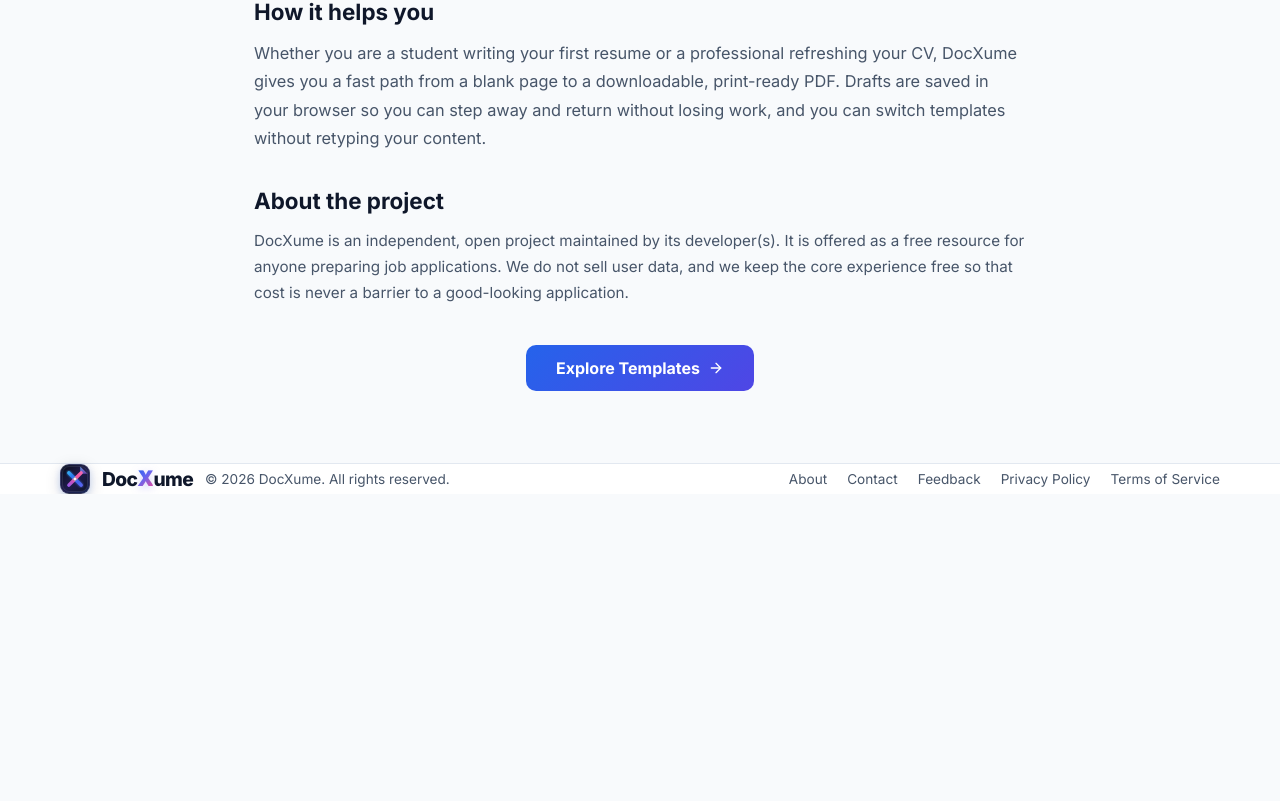
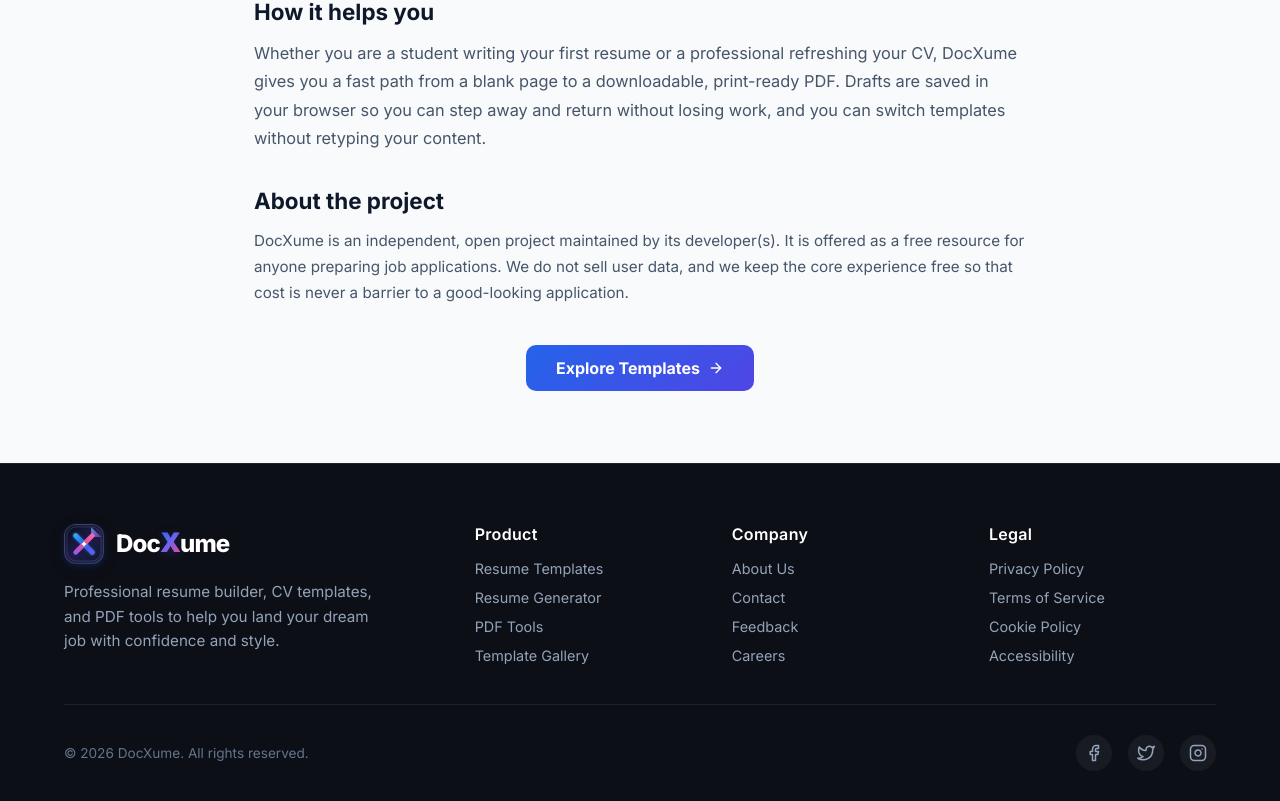
Before and after one commit to Xaid0796/Dusty, a Next.js app: page /about in a window 1280 px wide. Shown: the part 1061-1862 px from the top of the page. Before the commit the page ends 1555 px from the top, so only its background shows below. Built offline with nearby package versions, Linux system fonts and the light colour scheme; a web font is replaced by a local one.

Commit message:
Update shared component changes

```diff
--- a/src/components/shared/Footer.module.css
+++ b/src/components/shared/Footer.module.css
@@ -1,47 +1,143 @@
 .footer {
-  height: var(--footer-height);
-  background-color: #ffffff;
-  border-top: 1px solid var(--border-color);
-  display: flex;
-  align-items: center;
+  background-color: #0d0f17;
+  color: #94a3b8;
+  padding: 60px 0 30px;
+  border-top: 1px solid rgba(255, 255, 255, 0.08);
+  font-size: 0.9rem;
   margin-top: auto;
-  font-size: 0.85rem;
-  color: var(--text-secondary);
 }
 
 .container {
-  display: flex;
-  align-items: center;
-  justify-content: space-between;
   max-width: 1200px;
   margin: 0 auto;
-  padding: 0 20px;
-  width: 100%;
+  padding: 0 24px;
 }
 
-.links {
+.topSection {
+  display: grid;
+  grid-template-columns: 1.5fr 3fr;
+  gap: 40px;
+  padding-bottom: 40px;
+}
+
+.brandCol {
   display: flex;
-  gap: 20px;
+  flex-direction: column;
+  gap: 16px;
+}
+
+.logoWrapper {
+  display: inline-flex;
+}
+
+.brandDescription {
+  color: #94a3b8;
+  line-height: 1.6;
+  font-size: 0.95rem;
+  max-width: 320px;
+  margin: 0;
+}
+
+.linksCols {
+  display: grid;
+  grid-template-columns: repeat(3, 1fr);
+  gap: 30px;
+}
+
+.col {
+  display: flex;
+  flex-direction: column;
+  gap: 16px;
+}
+
+.colTitle {
+  color: #ffffff;
+  font-size: 1rem;
+  font-weight: 600;
+  letter-spacing: 0.02em;
+  margin: 0;
+}
+
+.linkList {
+  list-style: none;
+  padding: 0;
+  margin: 0;
+  display: flex;
+  flex-direction: column;
+  gap: 12px;
 }
 
 .link {
+  color: #94a3b8;
+  text-decoration: none;
   transition: color 0.2s ease;
 }
 
 .link:hover {
-  color: var(--primary-color);
+  color: #ffffff;
+}
+
+.bottomBar {
+  display: flex;
+  align-items: center;
+  justify-content: space-between;
+  padding-top: 30px;
+  border-top: 1px solid rgba(255, 255, 255, 0.08);
+  flex-wrap: wrap;
+  gap: 20px;
+}
+
+.copyright {
+  color: #64748b;
+  font-size: 0.85rem;
+  margin: 0;
+}
+
+.socialIcons {
+  display: flex;
+  align-items: center;
+  gap: 16px;
+}
+
+.socialIcon {
+  display: flex;
+  align-items: center;
+  justify-content: center;
+  width: 36px;
+  height: 36px;
+  border-radius: 50%;
+  background-color: rgba(255, 255, 255, 0.05);
+  color: #94a3b8;
+  transition: all 0.2s ease;
+}
+
+.socialIcon:hover {
+  background-color: rgba(255, 255, 255, 0.12);
+  color: #ffffff;
+  transform: translateY(-2px);
+}
+
+@media (max-width: 900px) {
+  .topSection {
+    grid-template-columns: 1fr;
+    gap: 40px;
+  }
+
+  .linksCols {
+    grid-template-columns: repeat(3, 1fr);
+  }
 }
 
 @media (max-width: 600px) {
-  .container {
+  .linksCols {
+    grid-template-columns: 1fr;
+    gap: 30px;
+  }
+
+  .bottomBar {
     flex-direction: column;
-    gap: 8px;
+    align-items: center;
     justify-content: center;
-    padding: 10px 20px;
-    height: auto;
-  }
-  .footer {
-    height: auto;
-    padding: 15px 0;
+    text-align: center;
   }
 }
--- a/src/components/shared/Footer.tsx
+++ b/src/components/shared/Footer.tsx
@@ -7,26 +7,96 @@ export const Footer: React.FC = () => {
   return (
     <footer className={styles.footer}>
       <div className={styles.container}>
-        <div style={{ display: 'flex', alignItems: 'center', gap: '12px' }}>
-          <Logo href="/" size="sm" showTagline={false} />
-          <span>© {new Date().getFullYear()} DocXume. All rights reserved.</span>
+        <div className={styles.topSection}>
+          <div className={styles.brandCol}>
+            <div className={styles.logoWrapper}>
+              <Logo href="/" size="md" showTagline={false} light={true} />
+            </div>
+            <p className={styles.brandDescription}>
+              Professional resume builder, CV templates, and PDF tools to help you land your dream job with confidence and style.
+            </p>
+          </div>
+
+          <div className={styles.linksCols}>
+            <div className={styles.col}>
+              <h3 className={styles.colTitle}>Product</h3>
+              <ul className={styles.linkList}>
+                <li>
+                  <Link href="/templates" className={styles.link}>Resume Templates</Link>
+                </li>
+                <li>
+                  <Link href="/generator" className={styles.link}>Resume Generator</Link>
+                </li>
+                <li>
+                  <Link href="/pdf-tools" className={styles.link}>PDF Tools</Link>
+                </li>
+                <li>
+                  <Link href="/templates" className={styles.link}>Template Gallery</Link>
+                </li>
+              </ul>
+            </div>
+
+            <div className={styles.col}>
+              <h3 className={styles.colTitle}>Company</h3>
+              <ul className={styles.linkList}>
+                <li>
+                  <Link href="/about" className={styles.link}>About Us</Link>
+                </li>
+                <li>
+                  <Link href="/contact" className={styles.link}>Contact</Link>
+                </li>
+                <li>
+                  <Link href="/feedback" className={styles.link}>Feedback</Link>
+                </li>
+                <li>
+                  <Link href="/about" className={styles.link}>Careers</Link>
+                </li>
+              </ul>
+            </div>
+
+            <div className={styles.col}>
+              <h3 className={styles.colTitle}>Legal</h3>
+              <ul className={styles.linkList}>
+                <li>
+                  <Link href="/privacy-policy" className={styles.link}>Privacy Policy</Link>
+                </li>
+                <li>
+                  <Link href="/terms-of-service" className={styles.link}>Terms of Service</Link>
+                </li>
+                <li>
+                  <Link href="/privacy-policy" className={styles.link}>Cookie Policy</Link>
+                </li>
+                <li>
+                  <Link href="/about" className={styles.link}>Accessibility</Link>
+                </li>
+              </ul>
+            </div>
+          </div>
         </div>
-        <div className={styles.links}>
-          <Link href="/about" className={styles.link}>
-            About
-          </Link>
-          <Link href="/contact" className={styles.link}>
-            Contact
-          </Link>
-          <Link href="/feedback" className={styles.link}>
-            Feedback
-          </Link>
-          <Link href="/privacy-policy" className={styles.link}>
-            Privacy Policy
-          </Link>
-          <Link href="/terms-of-service" className={styles.link}>
-            Terms of Service
-          </Link>
+
+        <div className={styles.bottomBar}>
+          <p className={styles.copyright}>
+            © {new Date().getFullYear()} DocXume. All rights reserved.
+          </p>
+          <div className={styles.socialIcons}>
+            <a href="https://facebook.com" target="_blank" rel="noopener noreferrer" aria-label="Facebook" className={styles.socialIcon}>
+              <svg width="18" height="18" viewBox="0 0 24 24" fill="none" stroke="currentColor" strokeWidth="2" strokeLinecap="round" strokeLinejoin="round">
+                <path d="M18 2h-3a5 5 0 0 0-5 5v3H7v4h3v8h4v-8h3l1-4h-4V7a1 1 0 0 1 1-1h3z"></path>
+              </svg>
+            </a>
+            <a href="https://twitter.com" target="_blank" rel="noopener noreferrer" aria-label="Twitter" className={styles.socialIcon}>
+              <svg width="18" height="18" viewBox="0 0 24 24" fill="none" stroke="currentColor" strokeWidth="2" strokeLinecap="round" strokeLinejoin="round">
+                <path d="M23 3a10.9 10.9 0 0 1-3.14 1.53 4.48 4.48 0 0 0-7.86 3v1A10.66 10.66 0 0 1 3 4s-4 9 5 13a11.64 11.64 0 0 1-7 2c9 5 20 0 20-11.5a4.5 4.5 0 0 0-.08-.83A7.72 7.72 0 0 0 23 3z"></path>
+              </svg>
+            </a>
+            <a href="https://instagram.com" target="_blank" rel="noopener noreferrer" aria-label="Instagram" className={styles.socialIcon}>
+              <svg width="18" height="18" viewBox="0 0 24 24" fill="none" stroke="currentColor" strokeWidth="2" strokeLinecap="round" strokeLinejoin="round">
+                <rect x="2" y="2" width="20" height="20" rx="5" ry="5"></rect>
+                <path d="M16 11.37A4 4 0 1 1 12.63 8 4 4 0 0 1 16 11.37z"></path>
+                <line x1="17.5" y1="6.5" x2="17.51" y2="6.5"></line>
+              </svg>
+            </a>
+          </div>
         </div>
       </div>
     </footer>
--- a/src/components/shared/Header.tsx
+++ b/src/components/shared/Header.tsx
@@ -76,7 +76,7 @@ export const Header: React.FC = () => {
   return (
     <header className={styles.header}>
       <div className={styles.container}>
-        <Logo href="/" size="md" />
+        <Logo href="/" size="md" light={true} />
 
         {/* Primary items kept visible in the bar */}
         <nav className={styles.nav}>
--- a/src/components/shared/Logo.module.css
+++ b/src/components/shared/Logo.module.css
@@ -128,6 +128,16 @@
   letter-spacing: 1.4px;
 }
 
+/* Light modifier for dark backgrounds */
+.light .brandDoc,
+.light .brandUme {
+  color: #ffffff;
+}
+
+.light .tagline {
+  color: #93c5fd;
+}
+
 /* Dark mode overrides */
 :global([data-theme="dark"]) .brandDoc,
 :global([data-theme="dark"]) .brandUme {
--- a/src/components/shared/Logo.tsx
+++ b/src/components/shared/Logo.tsx
@@ -11,6 +11,7 @@ interface LogoProps {
   variant?: 'full' | 'icon' | 'compact';
   href?: string | null;
   className?: string;
+  light?: boolean;
 }
 
 export const LogoIcon: React.FC<{ size?: number; className?: string }> = ({
@@ -131,12 +132,13 @@ export const Logo: React.FC<LogoProps> = ({
   variant = 'full',
   href = '/',
   className = '',
+  light = false,
 }) => {
   const sizeClass =
     size === 'sm' ? styles.sizeSm : size === 'lg' ? styles.sizeLg : styles.sizeMd;
 
   const content = (
-    <div className={`${styles.logoWrapper} ${sizeClass} ${className}`}>
+    <div className={`${styles.logoWrapper} ${sizeClass} ${light ? styles.light : ''} ${className}`}>
       <div className={styles.iconBadge}>
         <LogoIcon />
       </div>
```
Also changed, not shown: src/components/shared/Header.module.css (+31 -31 lines).
